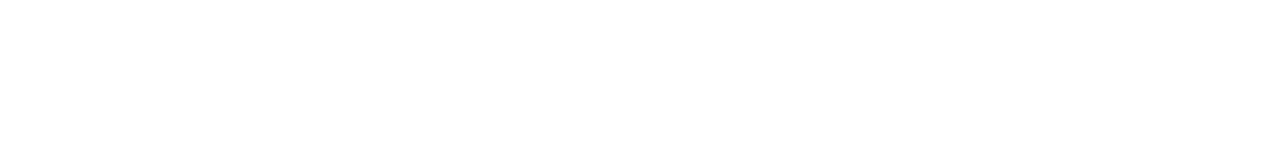
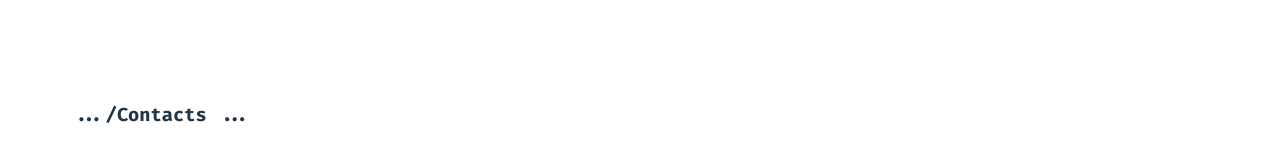
Before and after one commit to vladmirzoev/portfolio-website, a React (Vite) app: page / in a window 1280 px wide. Shown: the part 3011-3172 px from the top of the page. Before the commit the page ends 3093 px from the top, so only its background shows below. Built offline with nearby package versions, Linux system fonts and the light colour scheme.

Commit message:
Commit #5
Added contacts section

```diff
--- a/src/App.tsx
+++ b/src/App.tsx
@@ -5,6 +5,7 @@
 import HomeBLock from './components/HomeBlock'
 import About from './components/About'
 import Projects from './components/Projects'
+import Contacts from './components/Contacts'
 
 
 function App() {
@@ -17,6 +18,7 @@
         <HomeBLock />
         <About />
         <Projects />
+        <Contacts />
       </StandardContainer>
 
     </>
--- /dev/null
+++ b/src/components/Contacts.tsx
@@ -0,0 +1,14 @@
+import Project from "./Project";
+
+const Contacts = () => {
+    return (
+        <>
+            <section>
+                <h3 className="subtitle">.../Contacts ...</h3>
+
+            </section>
+        </>
+    )
+}
+
+export default Contacts;
```
